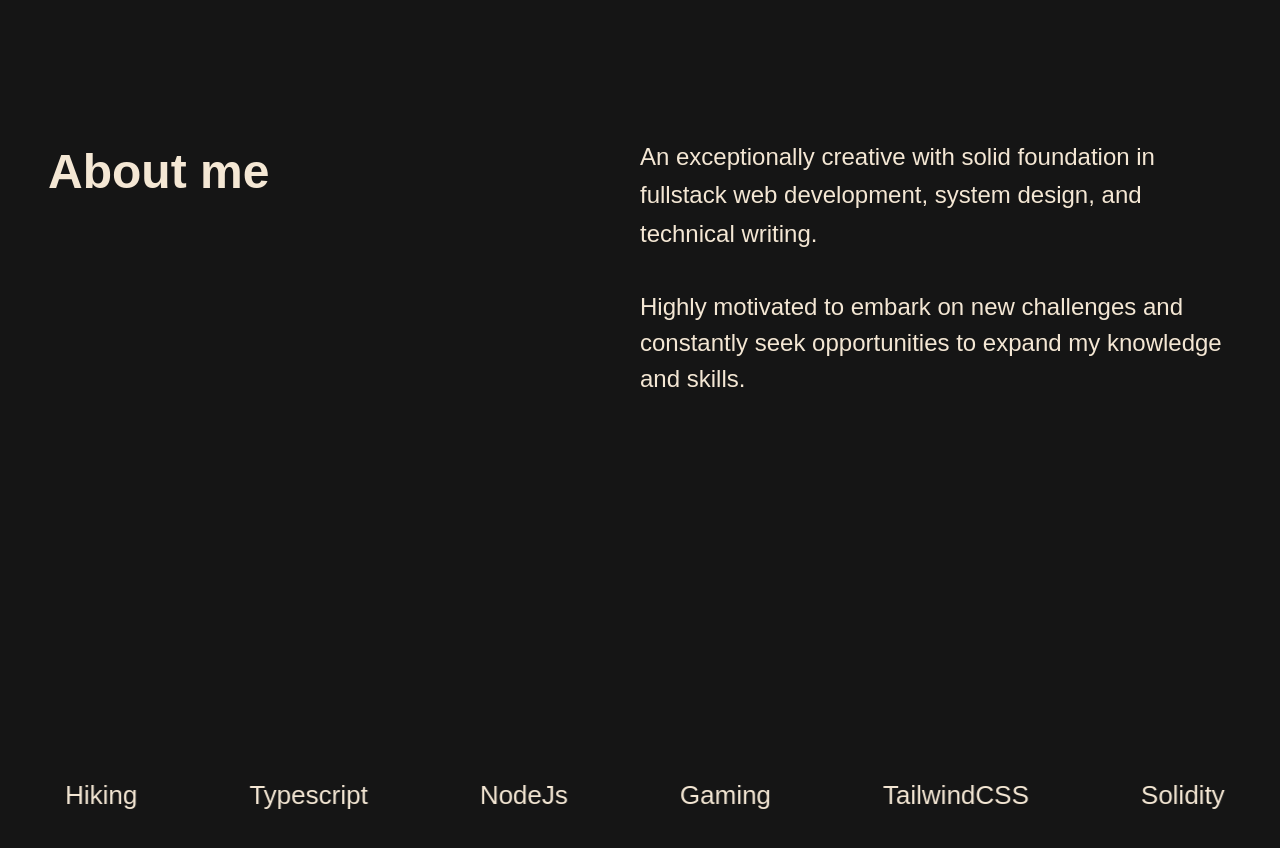
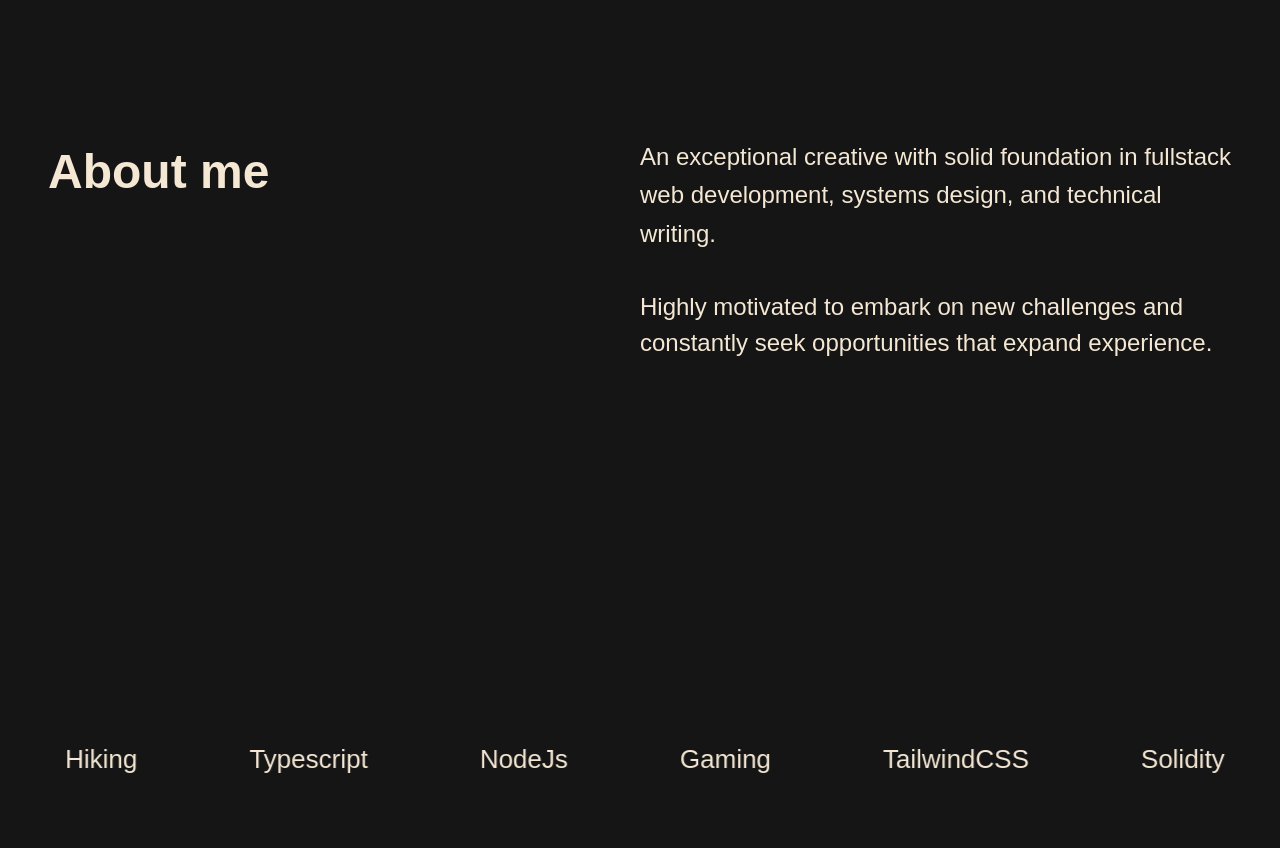
Before and after one commit to iamendy/nnamdiumeh, a Next.js app: page /about in a window 1280 px wide. Shown: the part 900-1748 px from the top of the page. Built offline with nearby package versions, Linux system fonts and the light colour scheme; no server answers; a web font is replaced by a local one.

Commit message:
fixed typos

```diff
--- a/src/components/about/Hero.tsx
+++ b/src/components/about/Hero.tsx
@@ -68,8 +68,8 @@ const Hero = () => {
             viewport={{ once: true }}
             className="lg:leading-[1.6em]"
           >
-            An exceptionally creative with solid foundation in fullstack web
-            development, system design, and technical writing.
+            An exceptional creative with solid foundation in fullstack web
+            development, systems design, and technical writing.
           </motion.p>
 
           <motion.p
@@ -80,7 +80,7 @@ const Hero = () => {
             viewport={{ once: true }}
           >
             Highly motivated to embark on new challenges and constantly seek
-            opportunities to expand my knowledge and skills.
+            opportunities that expand experience.
           </motion.p>
         </div>
       </div>
--- a/src/components/home/Strengths.tsx
+++ b/src/components/home/Strengths.tsx
@@ -152,8 +152,8 @@ const Strengths = () => {
             viewport={{ once: true }}
           >
             Equipped with the right skills to deliver fast and resilient web
-            applications optimized for scale - from system design to pixel
-            perfect results.
+            applications optimized for scale - from systems design to pixel
+            perfect results and deployment.
           </motion.p>
 
           <motion.p
```
